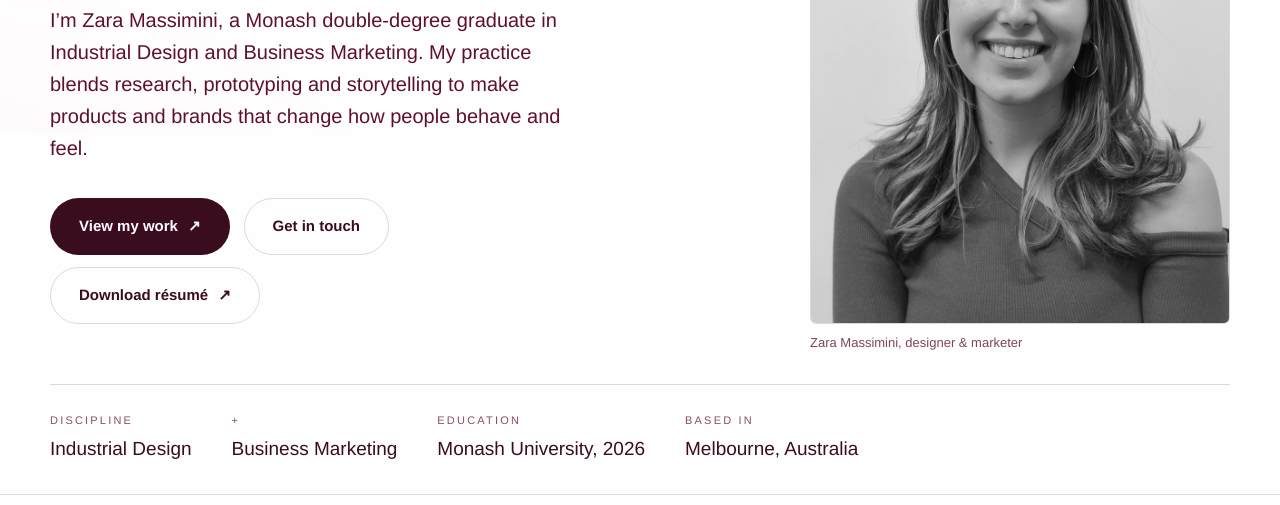
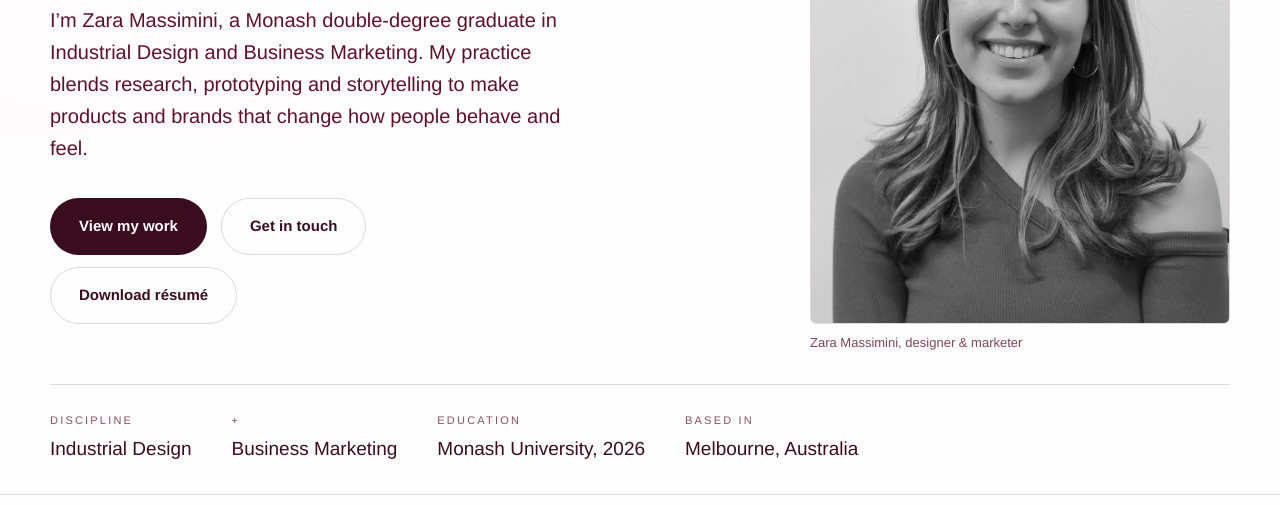
Before and after one commit to zaramassimini22/Zara-Personal-Website, a plain HTML site: page index.html in a window 1280 px wide. Shown: the part 666-1171 px from the top of the page. Drawn offline with Linux system fonts and the light colour scheme.

Commit message:
fix: remove extra text from résumé download button in contact and index pages

```diff
--- a/index.html
+++ b/index.html
@@ -32,11 +32,11 @@
       <h1 class="reveal d1">I design<br>objects, brands<br>&amp; <span class="italic">ideas</span>.</h1>
       <p class="lead hero-lead reveal d2">I’m Zara Massimini, a Monash double-degree graduate in Industrial Design and Business Marketing. My practice blends research, prototyping and storytelling to make products and brands that change how people behave and feel.</p>
       <div class="hero-actions reveal d3">
-        <a href="work.html" class="btn btn-ink">View my work <span class="arr">↗</span></a>
+        <a href="work.html" class="btn btn-ink">View my work</a>
         <a href="contact.html" class="btn btn-ghost">Get in touch</a>
       </div>
       <div class="reveal d3" style="margin-top:12px">
-        <a href="assets/zara-resume.pdf" target="_blank" class="btn btn-ghost">Download résumé <span class="arr">↗</span></a>
+        <a href="assets/zara-resume.pdf" target="_blank" class="btn btn-ghost">Download résumé</a>
       </div>
     </div>
     <div class="hero-portrait reveal d2">
```
Also changed, not shown: contact.html (+1 -1 lines).
